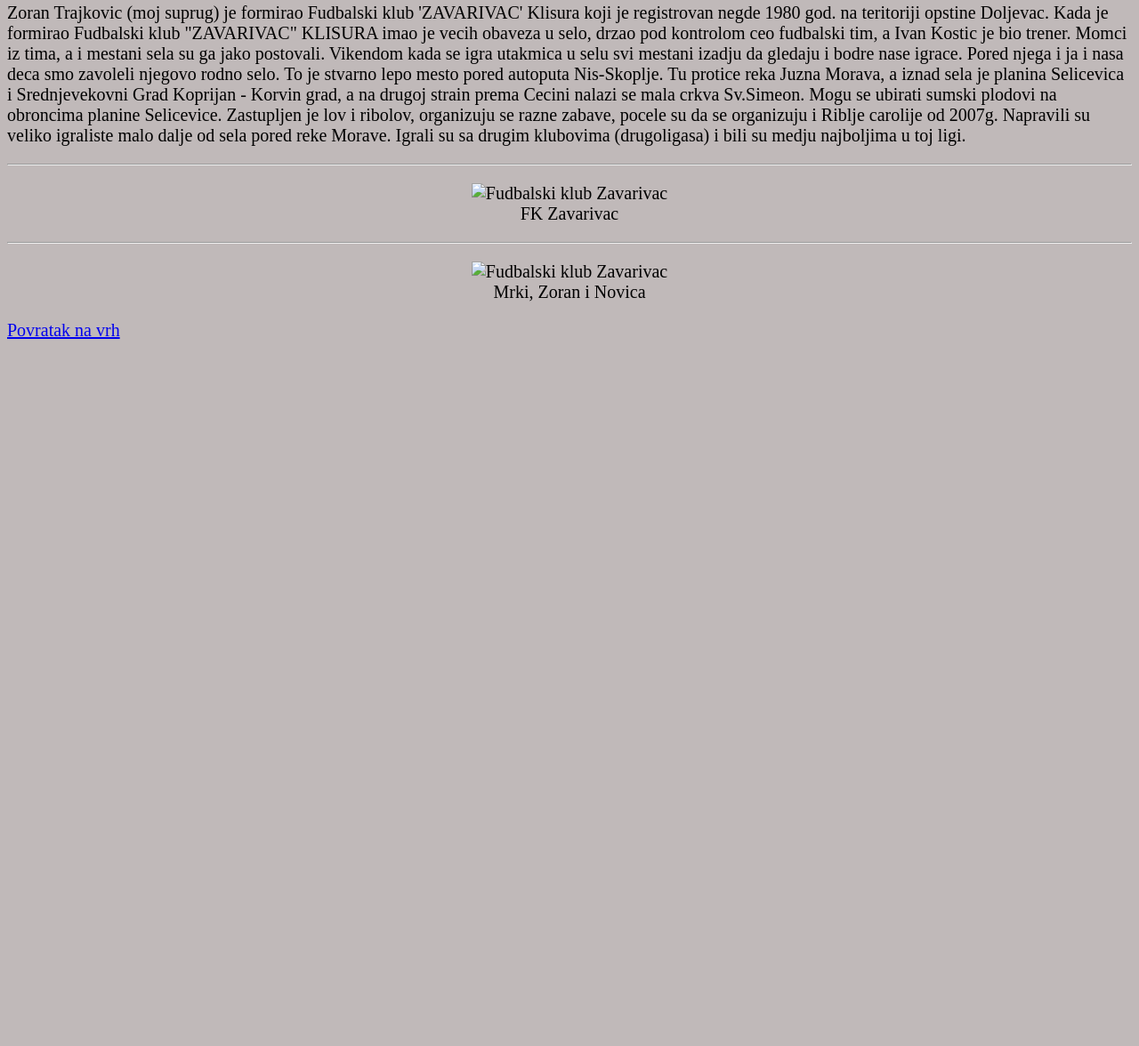
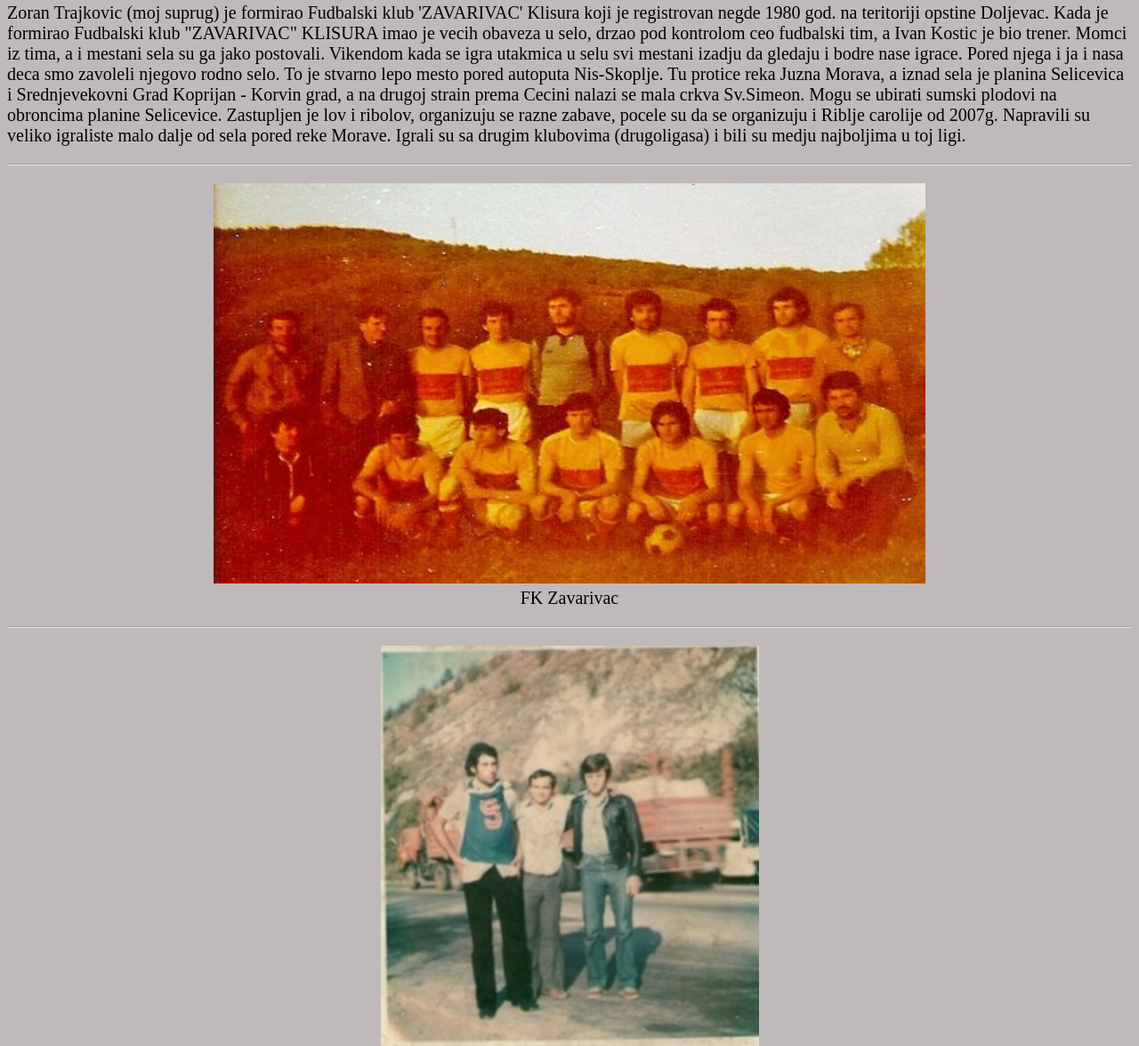
Before and after one commit to Klisura/klisura.github.io, a plain HTML site: page zavarivac.html in a window 1280 px wide. Shown: the part 703-1879 px from the top of the page at 89% size. Before the commit the page ends 1106 px from the top, so only its background shows below. Drawn offline with Linux system fonts and the light colour scheme.

Commit message:
Add files via upload

```diff
--- a/zavarivac.html
+++ b/zavarivac.html
@@ -89,7 +89,7 @@
 
 <hr>
 <figure>
-   <center><img src="images/zavarivac_02.jpg"
+   <center><img src="zavarivac_02.jpg"
     alt="Fudbalski klub Zavarivac"
     width="800"
     height="450"
@@ -100,7 +100,7 @@
 
 <hr>
 <figure>
-   <center><img src="images/parking.jpg"
+   <center><img src="parking.jpg"
     alt="Fudbalski klub Zavarivac"
     width="425"
     height="450"
```
